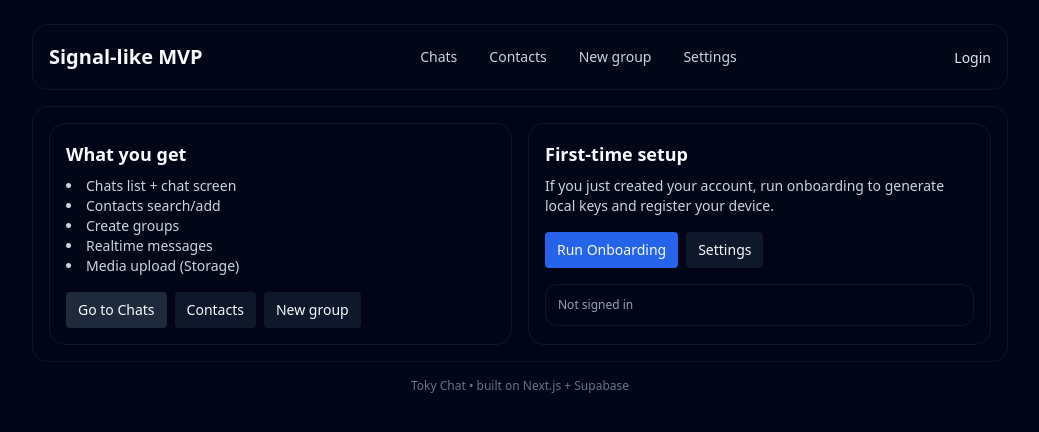
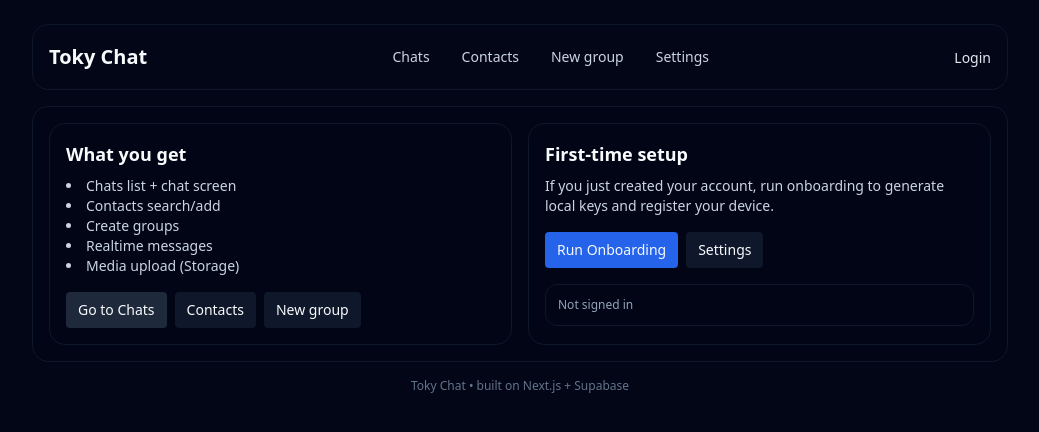
Before and after one commit to renanavisca-ops/mobile-chat-mvp, a Next.js app: page / in a window 1280 px wide. Shown: the top 432 px of the page, without its empty margins (120-1159 px from the left). Built offline with nearby package versions, Linux system fonts and the light colour scheme; no server answers.

Commit message:
Update page.tsx

```diff
--- a/src/app/page.tsx
+++ b/src/app/page.tsx
@@ -9,7 +9,7 @@ export default function HomePage() {
 
   return (
     <PageShell
-      title="Signal-like MVP"
+      title="Toky Chat"
       right={
         user ? (
           <span className="text-xs text-slate-400">Signed in</span>
```
